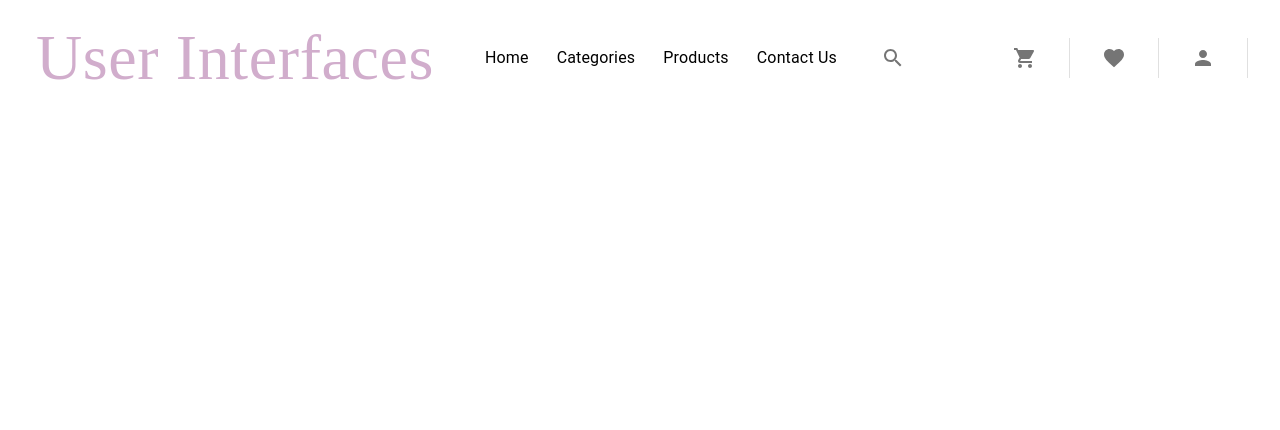
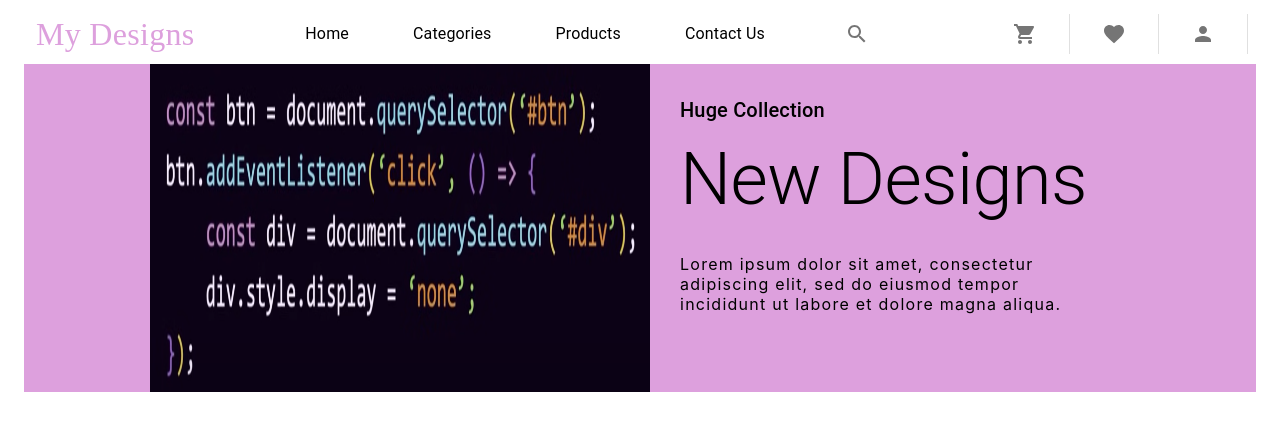
Before and after one commit to shareed/my-designs, a React (Create React App) app: page / in a window 1280 px wide. Shown: the top 430 px of the page. Built offline with nearby package versions, Linux system fonts and the light colour scheme.

Commit message:
added style for banner

```diff
--- a/src/App.js
+++ b/src/App.js
@@ -3,21 +3,20 @@ import {Container, Button} from '@mui/material'
 import { ThemeProvider } from '@mui/system';
 import theme from './styles/theme';
 import Menu from './components/menu/Menu';
+import Banner from './components/banner/Banner';
 
 function App() {
   useEffect(() => {
-    document.title = "React User Interfaces"
+    document.title = "My Designs"
   })
   return (
     <ThemeProvider theme={theme}>
       <Container maxWidth='xl' sx={{
         background: '#fff'
       }}>
-
+        <Menu />
+        <Banner />
         {
-          // Menu
-          <Menu />
-          //Banner
           //Promotions
           //Title
           //Products
--- /dev/null
+++ b/src/components/banner/Banner.js
@@ -0,0 +1,23 @@
+import { Typography, useMediaQuery } from '@mui/material';
+import { useTheme } from '@mui/material/styles';
+import { BannerContainer, BannerContent, BannerDescription, BannerImage, BannerTitle } from '../../styles/banner';
+
+const Banner = () => {
+   const theme = useTheme();
+   const matches = useMediaQuery(theme.breakpoints.down('md'));
+ return (
+   <BannerContainer>
+     <BannerImage src='/images/banner/one.png'/>
+     <BannerContent>
+       <Typography variant='h6'>Huge Collection</Typography>
+       <BannerTitle variant='h2'>New Designs</BannerTitle>
+       <BannerDescription variant='subtitle'>
+         Lorem ipsum dolor sit amet, consectetur adipiscing elit, sed do
+         eiusmod tempor incididunt ut labore et dolore magna aliqua.
+       </BannerDescription>
+     </BannerContent>
+   </BannerContainer>
+ )
+}
+
+export default Banner
--- a/src/components/menu/MenuDesktop.js
+++ b/src/components/menu/MenuDesktop.js
@@ -9,7 +9,7 @@ const MenuDesktop = ({matches}) => {
      <MenuContainer>
      {/* Header--------------------------------------------------- */}
      <MenuHeader>
-         User Interfaces
+         My Designs
      </MenuHeader>
      {/* List -----------------------------------------------------*/}
      <MyList type="row">
--- a/src/components/menu/MenuMobile.js
+++ b/src/components/menu/MenuMobile.js
@@ -12,7 +12,7 @@ const MenuMobile = ({matches}) => {
     </IconButton>
 
     <MenuHeader textAlign={"center"} variant="h4">
-      User Interfaces
+      My Designs
     </MenuHeader>
 
     <IconButton>
--- /dev/null
+++ b/src/styles/banner/index.js
@@ -0,0 +1,65 @@
+import styled from "@emotion/styled";
+import { Box, Typography } from "@mui/material";
+import { Colors } from "../theme";
+
+
+
+export const BannerContainer = styled(Box)(({ theme }) => ({
+    display: "flex",
+    justifyContent: "center",
+    width: "100%",
+    height: "100%",
+    padding: "0px 0px",
+    background: Colors.plum,
+    [theme.breakpoints.down("sm")]: {
+        flexDirection: "column",
+        alignItems: "center",
+    },
+    // backgroundImage: `url(/images/banner/banner.png)`,
+    // backgroundRepeat: "no-repeat",
+    // backgroundPosition: "center",
+}));
+
+export const BannerImage = styled("img")(({ src, theme }) => ({
+  src: `url(${src})`,
+  // backgroundImage: `url(${src})`,
+  // backgroundRepeat: "no-repeat",
+  // backgroundPosition: "center",
+  width: "500px",
+  [theme.breakpoints.down("md")]: {
+    width: "350px",
+  },
+  [theme.breakpoints.down("sm")]: {
+    width: "320px",
+    height: "300px",
+  },
+}));
+
+export const BannerContent = styled(Box)(() => ({
+    display: "flex",
+    flexDirection: "column",
+    justifyContent: "center",
+    maxWidth: 420,
+    padding: "30px",
+}));
+
+export const BannerTitle = styled(Typography)(({ matches, theme }) => ({
+    lineHeight: 1.5,
+    fontSize: "72px",
+    marginBottom: "20px",
+    [theme.breakpoints.down('sm')]: {
+      fontSize: '42px',
+    }
+}));
+
+
+export const BannerDescription = styled(Typography)(({ theme }) => ({
+    lineHeight: 1.25,
+    letterSpacing: 1.25,
+    marginBottom: "3em",
+    [theme.breakpoints.down("md")]: {
+      lineHeight: 1.15,
+      letterSpacing: 1.15,
+      marginBottom: "1.5em",
+    },
+  }));
--- a/src/styles/menu/index.js
+++ b/src/styles/menu/index.js
@@ -16,10 +16,10 @@ export const MenuContainer = styled(Box)(() => ({
 export const MenuHeader = styled(Typography)(() => ({
     padding: "4px",
     flexGrow: 1,
-    fontSize: "4em",
+    fontSize: "2em",
     fontFamily: '"Raleway Variable", "sans-serif"',
     // fontWeight: 900,
-    color: Colors.secondary,
+    color: Colors.plum,
     // "&:hover": {
     //   animation: `${textPopUpTop} 0.5s cubic-bezier(0.455, 0.030, 0.515, 0.955) both`,
     // },
--- a/src/styles/theme/index.js
+++ b/src/styles/theme/index.js
@@ -22,7 +22,7 @@ export const Colors = {
   dim_grey: "#696969",
   dove_gray: "#d5d5d5",
   body_bg: "#f3f6f9",
-  light_gray: "rgb(230,230,230)",
+  plum: "rgb(221, 160, 221)",
   ///////////////
   // Solid Color
   ///////////////
```
Also changed, not shown: public/images/banner/one.png (added).
